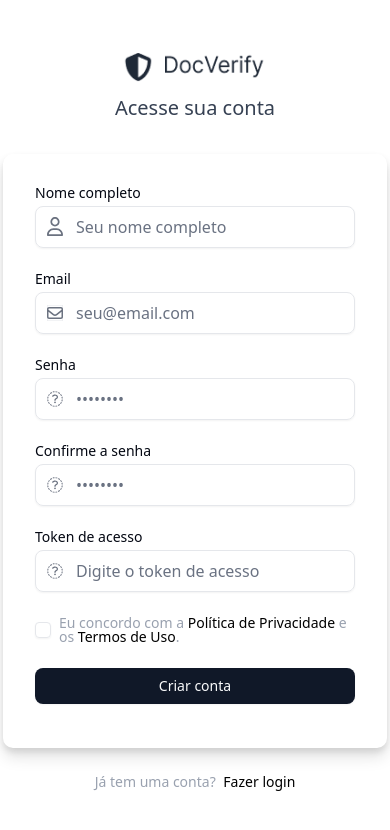
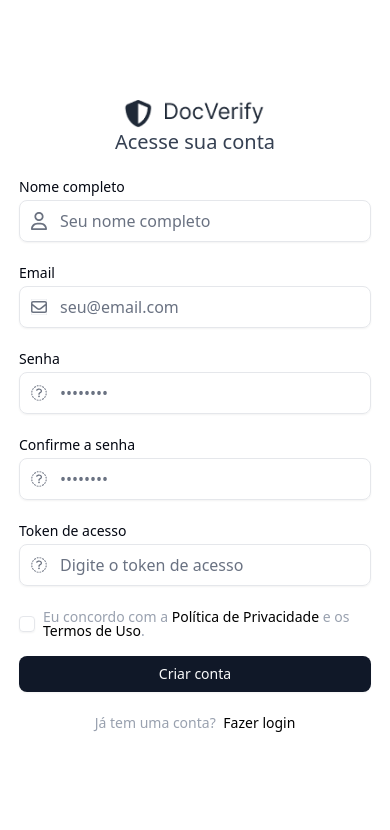
Before and after one commit to inovacao-serur/serur-validacao-laudo, a Next.js app: page / in a window 390 px wide. Both pictures are taken after a click on the link "Criar conta". Shown: the top 830 px of the page. Built offline with nearby package versions, Linux system fonts and the light colour scheme.

Commit message:
style: responsivo de cadastro

```diff
--- a/src/app/globals.css
+++ b/src/app/globals.css
@@ -119,6 +119,11 @@
   --sidebar-ring: oklch(0.551 0.027 264.364);
 }
 
+@theme {
+  --breakpoint-xs: 390px;
+  --breakpoint-xt: 1366px;
+}
+
 @layer base {
   * {
     @apply border-border outline-ring/50;
--- a/src/app/page.js
+++ b/src/app/page.js
@@ -71,8 +71,7 @@
   const Cadastro = () => {
     return (
       <>
-        <div className="w-sm h-xs border-0 border-gray-300 rounded-lg px-8 pt-8 pb-11"
-          style={{ boxShadow: '0px 4px 6px 0px rgba(0, 0, 0, 0.10), 0px 10px 15px 0px rgba(0, 0, 0, 0.10)' }}>
+        <div className= "w-screen h-auto px-4 xs:w-sm xs:h-xs mt-6 xt:mt-8 2xl:mt-10 ">
 
           <div className="grid w-full max-w-sm items-center gap-1.5 relative">
             <Label htmlFor="nome" className="font-normal">Nome completo</Label>
@@ -86,7 +85,7 @@
             <Input type="nome" id="nome" placeholder="Seu nome completo" className="!text-base pl-10 py-5" />
           </div>
 
-          <div className="grid w-full max-w-sm items-center gap-1.5 mt-6 relative">
+          <div className="grid w-full max-w-sm items-center gap-1.5 mt-4 relative xs:mt-6">
             <Label htmlFor="email" className="font-normal">Email</Label>
             <Image
               src="/email.svg"
@@ -98,7 +97,7 @@
             <Input type="email" id="email" placeholder="seu@email.com" className="!text-base pl-10 py-5" />
           </div>
 
-          <div className="grid w-full max-w-sm items-center gap-1.5 mt-6 relative">
+          <div className="grid w-full max-w-sm items-center gap-1.5 mt-4 relative xs:mt-6">
             <Label htmlFor="senha" className="font-normal" >Senha</Label>
             <Image
               src="/senha.svg"
@@ -107,10 +106,10 @@
               alt="logo senha"
               className="absolute left-3 mt-5"
             />
-            <Input type="password" id="senha" placeholder="••••••••" className="!text-base pl-10 py-5" />
+            <Input type="password" id="senha" placeholder="••••••••" className="!text-base pl-10 py-5 " />
           </div>
 
-          <div className="grid w-full max-w-sm items-center gap-1.5 mt-6 relative">
+          <div className="grid w-full max-w-sm items-center gap-1.5 mt-4 relative xs:mt-6">
             <Label htmlFor="confsenha" className="font-normal" >Confirme a senha</Label>
             <Image
               src="/senha.svg"
@@ -122,7 +121,7 @@
             <Input type="password" id="confsenha" placeholder="••••••••" className="!text-base pl-10 py-5" />
           </div>
 
-          <div className="grid w-full max-w-sm items-center gap-1.5 mt-6 relative">
+          <div className="grid w-full max-w-sm items-center gap-1.5 mt-4 relative xs:mt-6">
             <Label htmlFor="token" className="font-normal" >Token de acesso</Label>
             <Image
               src="/senha.svg"
@@ -134,7 +133,7 @@
             <Input type="token" id="token" placeholder="Digite o token de acesso" className="!text-base pl-10 py-5" />
           </div>
 
-          <div className="flex justify-between items-center mt-6">
+          <div className="flex justify-between items-center mt-4 xs:mt-6">
             <div className="flex items-center space-x-2">
               <Checkbox id="terms2" />
               <label htmlFor="terms2" className="text-sm leading-none peer-disabled:cursor-not-allowed peer-disabled:opacity-70 font-normal text-gray-400">
@@ -144,13 +143,13 @@
 
           </div>
 
-          <div className="w-full flex justify-center mt-6">
+          <div className="w-full flex justify-center mt-[5%] xs:mb-[5%]">
             <Button className="w-full">Criar conta</Button>
           </div>
 
         </div>
 
-        <div className="mt-6">
+        <div className="mt-1 mb-3">
           <p className="font-normal text-sm text-gray-400">Já tem uma conta?
             <a className="text-black pl-1 cursor-pointer" onClick={() => setTemLogin(true)}> Fazer login</a>
           </p>
@@ -160,20 +159,20 @@
   }
 
   return (
-    <main className="w-screen h-screen flex justify-center items-center flex-col">
-      <div className="flex justify-center items-center flex-col mb-8">
+    <main className="w-screen h-screen flex justify-center items-center flex-col ">
+      <div className="flex justify-center items-center flex-col xs:mb-0  ">
         <Image
           src="/docverify.png"
           width={350}
           height={30}
           alt="logo doc verify"
         />
-        <h1 className="pt-3 text-xl text-gray-700 font-normal">Acesse sua conta</h1>
+        <h1 className="text-xl text-gray-700 font-normal">Acesse sua conta</h1>
       </div>
       {temLogin ? (
-        <Login />
+        <Login/>
       ) : (
-        <Cadastro />
+        <Cadastro/>
       )}
 
     </main>
```
